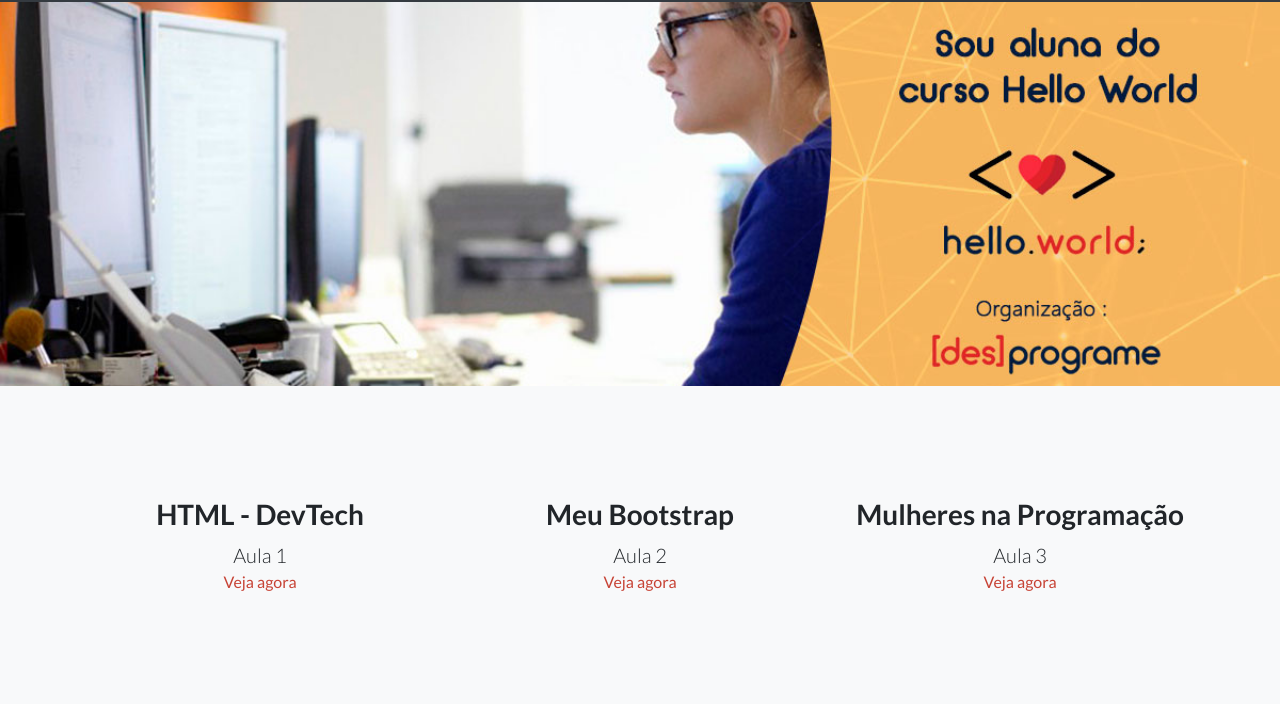
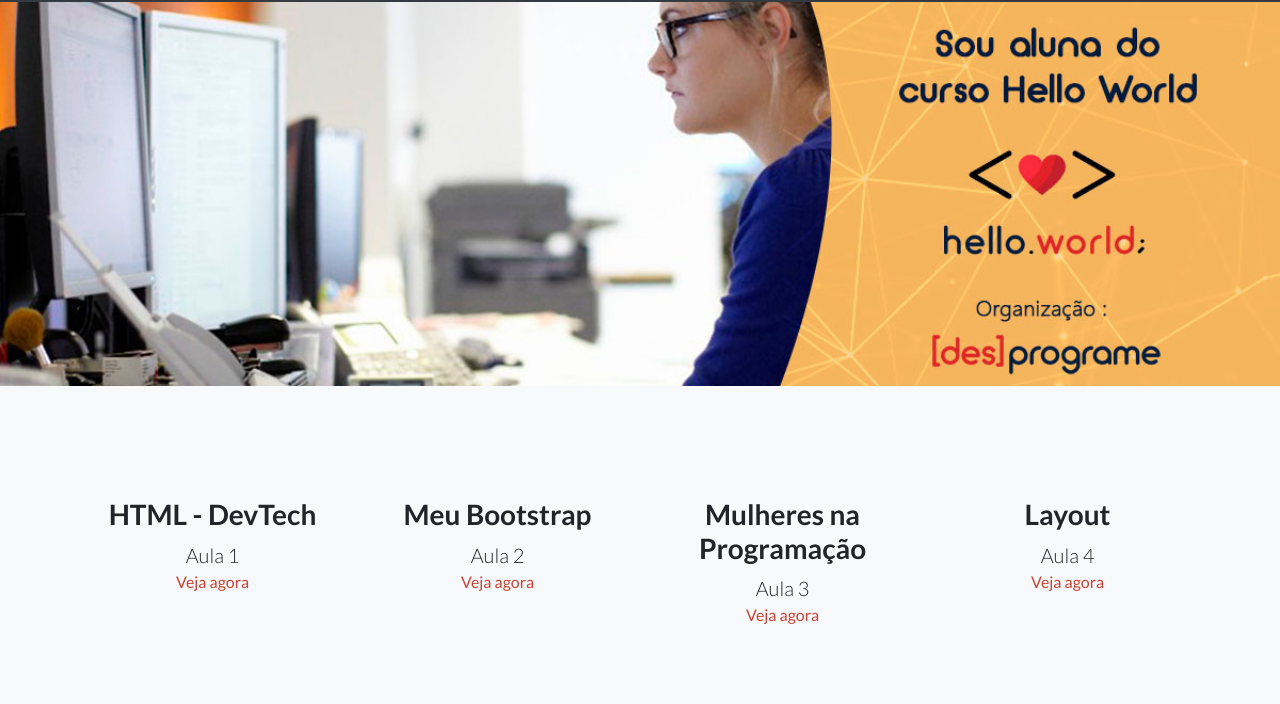
Before and after one commit to bialeca/meu1site, a plain HTML site: page index.html in a window 1280 px wide. Shown: the part 54-758 px from the top of the page. Drawn offline with Linux system fonts and the light colour scheme.

Commit message:
Add files via upload

```diff
--- a/index.html
+++ b/index.html
@@ -41,24 +41,29 @@
         <div class="container">
           <div class="row">
 
-            <div class="col-lg-4">
-            	<h3>HTML - DevTech </h3>
+            <div class="col-lg-3">
+            <h3>HTML - DevTech </h3>
         		<p class="lead mb-0">Aula 1</p>
  		      	<a href="./devtech/index.html" target="_blank">Veja agora</a>
             </div>
 
-            <div class="col-lg-4">
-				<h3>Meu Bootstrap</h3>
+            <div class="col-lg-3">
+				    <h3>Meu Bootstrap</h3>
       			<p class="lead mb-0">Aula 2</p>
       			<a href="./meubootstrap/index.html" target="_blank">Veja agora</a>
-  			</div>
+  			    </div>
 
-  			<div class="col-lg-4">
+  			    <div class="col-lg-3">
        			<h3>Mulheres na Programação</h3>
        			<p class="lead mb-0">Aula 3</p>
        			<a href="./mulheresnaprogramacao/index.html" target="_blank">Veja agora</a>
-  			 </div>
+  			    </div>
 
+            <div class="col-lg-3">
+            <h3>Layout</h3>
+            <p class="lead mb-0">Aula 4</p>
+            <a href="./layout/index.html" target="_blank">Veja agora</a>
+            </div>
 
           </div>
         </div>
```
